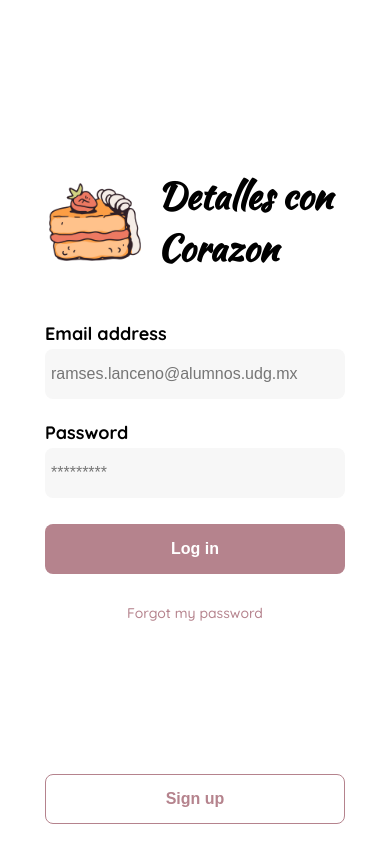
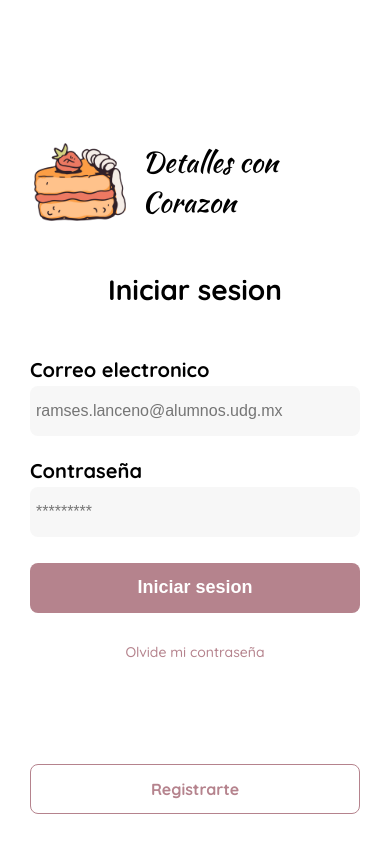
Before and after one commit to ramsceoskull/WEB, a PHP site: page /login/ in a window 390 px wide. Run offline with PHP 8.4, Linux system fonts and the light colour scheme.

Commit message:
Mobile design finished (login view)

```diff
--- a/login/index.html
+++ b/login/index.html
@@ -1,5 +1,5 @@
 <!DOCTYPE html>
-<html lang="en">
+<html lang="es">
 <head>
   <meta charset="UTF-8">
   <meta http-equiv="X-UA-Compatible" content="IE=edge">
@@ -10,27 +10,27 @@
 	<link href="https://fonts.googleapis.com/css2?family=Poppins:ital,wght@0,100;0,200;0,300;0,400;0,500;0,600;0,700;0,800;0,900;1,100;1,200;1,300;1,400;1,500;1,600;1,700;1,800;1,900&display=swap" rel="stylesheet">
   <link href="https://fonts.googleapis.com/css2?family=Quicksand:wght@300;500;700&display=swap" rel="stylesheet">
 	<link rel="stylesheet" href="./style.css">
-  <title>Log in | Detalles con Corazon</title>
+	<!-- <link rel="stylesheet" href="./styleL.css" media="(min-width: 640px)"> -->
+  <title>Inicia sesion | Detalles con Corazon</title>
 </head>
 <body>
-  <section class="login">
-    <section class="form-container">
-			<div class="logo__container">
-				<img src="../assets/logo.png" alt="logo" class="logo">
-				<h1 class="logoName">Detalles con Corazon</h1>
-			</div>
-      <form action="/" class="form">
-        <label for="email" class="label">Email address</label>
-        <input type="email" id="email" placeholder="ramses.lanceno@alumnos.udg.mx" class="input input-email">
+	<section class="form-container">
+		<div class="logo-container">
+			<img src="../assets/logo.png" alt="logo" class="logo">
+			<p class="logoName">Detalles con Corazon</p>
+		</div>
+		<form action="/" method="post" class="form">
+			<h1 class="title">Iniciar sesion</h1>
+			<label for="email" class="label">Correo electronico</label>
+			<input type="email" id="email" name="email" placeholder="ramses.lanceno@alumnos.udg.mx" class="input input-email">
 
-        <label for="password" class="label">Password</label>
-        <input type="password" id="password" placeholder="*********" class="input input-password">
+			<label for="password" class="label">Contraseña</label>
+			<input type="password" id="password" name="password" placeholder="*********" class="input input-password">
 
-        <input type="submit" value="Log in" class="primary-button login-button">
-        <a href="../email/sent.html">Forgot my password</a>
-      </form>
-      <button class="secondary-button signup-button">Sign up</button>
-    </section>
-  </section>
+			<input type="submit" value="Iniciar sesion" class="primary-button login-button">
+			<a href="../email/sent.html">Olvide mi contraseña</a>
+		</form>
+		<a href="../signup/" class="secondary-button signup-button">Registrarte</a>
+	</section>
 </body>
 </html>
--- a/login/style.css
+++ b/login/style.css
@@ -12,12 +12,6 @@
 		--just-black: #000;
 		--text-input-field: #F7F7F7;
 		--hospital-green: #ACD9B2;
-		/* --color-primary: #8C2F39;
-			--color-primary: rgb(152 59 69);
-			--color-variation: rgb(247 218 174);
-			--color-secondary: rgb(243 238 228);
-			--dark-variation: rgb(134 146 159);
-			--color3: rgb(34 32 33); */
 
 		/* Fonts */
 		--title-h1: 36rem;
@@ -48,50 +42,44 @@ body {
 	font-family: 'Quicksand', sans-serif;
 }
 
-.login {
-	width: 100%;
+.form-container {
+	width: 100vw;
 	height: 100vh;
-	display: grid;
-	place-items: center;
+	display: flex;
+	flex-direction: column;
+	justify-content: center;
+	align-items: center;
+	padding: 0 30px;
 }
 
-.logo__container {
+.logo-container {
 	display: flex;
 	justify-content: center;
 	align-items: center;
-	margin-bottom: 48px;
 }
-.logo__container > img {
+.logo-container > .logo {
 	height: 100px;
-	width: auto;
 }
-.logo__container > h1 {
-	font-size: var(--title-h1);
+.logo-container > .logoName {
+	font-size: var(--title-h3);
 	margin-left: 12px;
 	font-family: "Kaushan Script", cursive;
 }
 
-.form-container {
-	display: grid;
-	grid-template-rows: auto 1fr auto;
-	width: 300px;
+.title {
+	font-size: var(--title-h3);
+	margin: 40px 0 50px;
+	text-align: center;
 }
 
 .form {
+	width: 100%;
 	display: flex;
 	flex-direction: column;
 }
 
-.form a {
-	color: var(--color-primary);
-	font-size: var(--sm);
-	text-align: center;
-	text-decoration: none;
-	margin-bottom: 52px;
-}
-
 .label {
-	font-size: 18rem;
+	font-size: 20rem;
 	font-weight: bold;
 	margin-bottom: 4px;
 }
@@ -116,22 +104,17 @@ body {
 	border: none;
 	color: var(--just-white);
 	width: 100%;
-	cursor: pointer;
-	font-size: var(--md);
+	font-size: 18rem;
 	font-weight: bold;
 	height: 50px;
 }
 
-.secondary-button {
-	background-color: var(--white);
-	border-radius: 8px;
-	border: 1px solid var(--color-primary);
+.form a {
 	color: var(--color-primary);
-	width: 100%;
-	cursor: pointer;
-	font-size: var(--md);
-	font-weight: bold;
-	height: 50px;
+	font-size: 14rem;
+	text-align: center;
+	text-decoration: none;
+	margin-bottom: 52px;
 }
 
 .login-button {
@@ -139,15 +122,20 @@ body {
 	margin-bottom: 30px;
 }
 
-@media (max-width: 640px) {
-	.logo {
-		display: block;
-	}
-
-	.secondary-button {
-		width: inherit;
-		position: absolute;
-		bottom: 0;
-		margin-bottom: 20px;
-	}
+.secondary-button {
+	width: calc(100% - 60px);
+	height: 50px;
+	position: absolute;
+	bottom: 0;
+	display: flex;
+	justify-content: center;
+	align-items: center;
+	text-decoration: none;
+	background-color: var(--just-white);
+	border: 1px solid var(--color-primary);
+	border-radius: 8px;
+	color: var(--color-primary);
+	font-size: var(--paragraphs);
+	font-weight: bold;
+	margin-bottom: 30px;
 }
```
